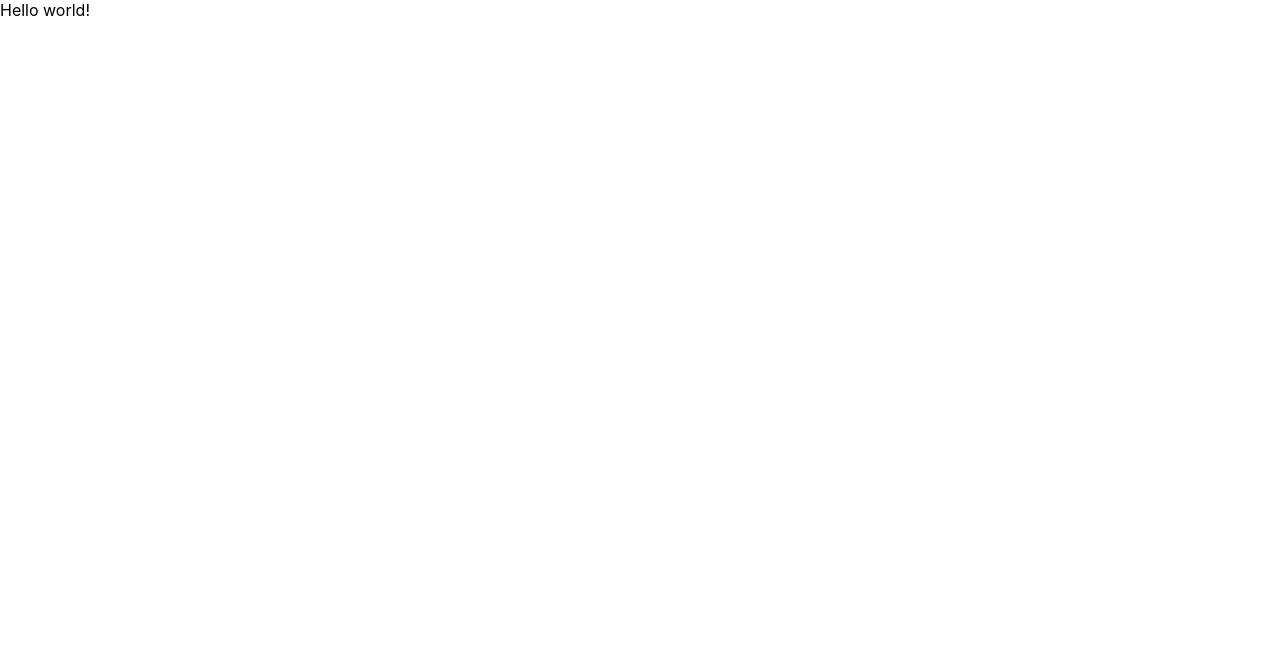
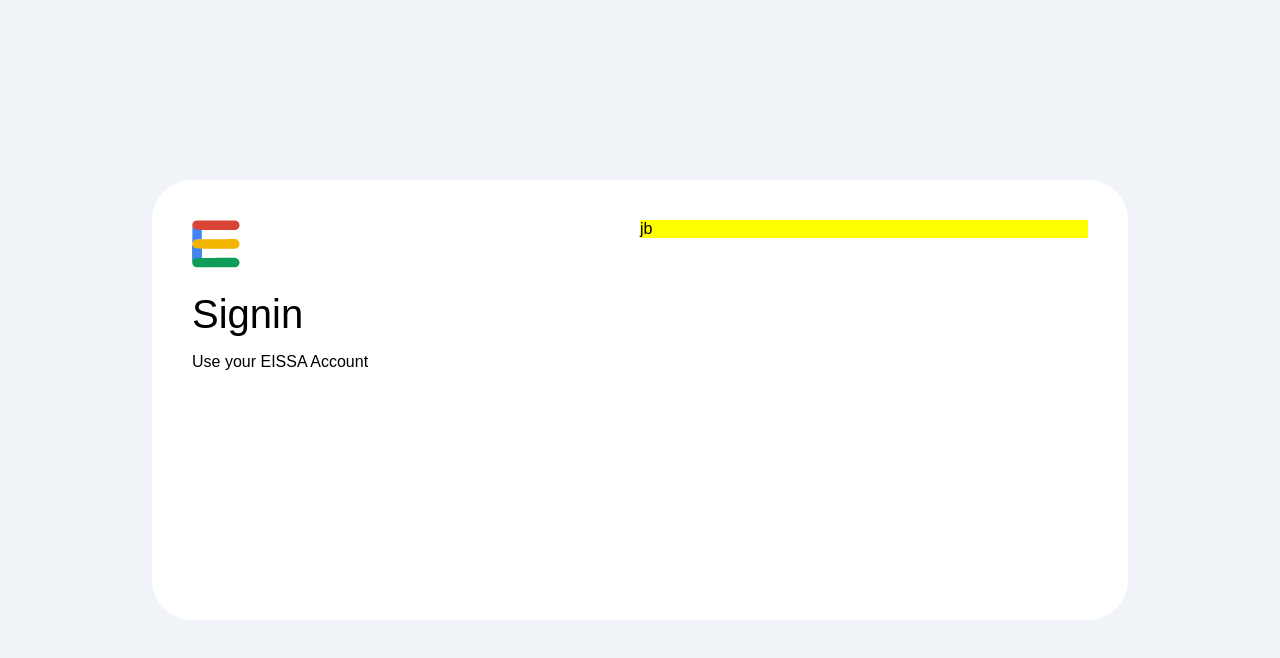
Before and after one commit to E-I-S-S-A/eissa-accounts, a React (Create React App) app: page / in a window 1280 px wide. Shown: the top 658 px of the page. Built offline with nearby package versions, Linux system fonts and the light colour scheme.

Commit message:
feat: basic auth ui

```diff
--- a/src/App.tsx
+++ b/src/App.tsx
@@ -4,11 +4,12 @@ import {
   createBrowserRouter,
   RouterProvider,
 } from "react-router-dom";
+import Auth from './pages/Auth/Auth';
 
 const router = createBrowserRouter([
   {
     path: "/",
-    element: <div>Hello world!</div>,
+    element: <Auth/>,
   },
 ]);
 
--- a/src/index.css
+++ b/src/index.css
@@ -1,8 +1,6 @@
 body {
   margin: 0;
-  font-family: -apple-system, BlinkMacSystemFont, 'Segoe UI', 'Roboto', 'Oxygen',
-    'Ubuntu', 'Cantarell', 'Fira Sans', 'Droid Sans', 'Helvetica Neue',
-    sans-serif;
+  font-family: sans-serif;
   -webkit-font-smoothing: antialiased;
   -moz-osx-font-smoothing: grayscale;
 }
@@ -11,3 +9,9 @@ code {
   font-family: source-code-pro, Menlo, Monaco, Consolas, 'Courier New',
     monospace;
 }
+
+
+:root{
+  --background-color-1: rgba(240,244,249,255);
+  --background-color-2: white;
+}
--- /dev/null
+++ b/src/pages/Auth/Auth.module.css
@@ -0,0 +1,50 @@
+.main_container {
+    background-color: var(--background-color-1);
+    height: 100dvh;
+    display: flex;
+    align-items: center;
+    justify-content: center;
+}
+
+.content {
+    background-color: var(--background-color-2);
+    border-radius: 40px;
+    padding: 40px;
+    display: flex;
+    flex-direction: row;
+    justify-content: space-between;
+    gap: 2rem;
+    width: 70%;
+    min-height: 45%;
+}
+
+.details {
+    display: flex;
+    flex-direction: column;
+    gap:1.5rem;
+}
+
+.details .brand_logo {
+    height: 3rem;
+    width: 3rem;
+}
+
+.details p {
+    margin: 0;
+}
+
+.details .title {
+    font-size: 2.5rem;
+}
+
+.details .step_info{
+    display: flex;
+    gap: 1rem;
+    flex-direction: column;
+}
+
+.action_container {
+    background-color: yellow;
+    height: 100%;
+    width: 50%;
+}
--- a/src/pages/Auth/Auth.tsx
+++ b/src/pages/Auth/Auth.tsx
@@ -1,5 +1,21 @@
-const Auth = () =>{
+import styles from "./Auth.module.css"
+import BrandLogo from "../../assets/svg/brand-logo-curved.svg"
 
+const Auth = () => {
+    return <div className={styles.main_container}>
+        <div className={styles.content}>
+            <div className={styles.details}>
+                <img src={BrandLogo} alt="EISSA logo" className={styles.brand_logo} />
+                <div className={styles.step_info}>
+                    <p className={styles.title}>Signin</p>
+                    <p>Use your EISSA Account</p>
+                </div>
+            </div>
+            <div className={styles.action_container}>
+    jb
+            </div>
+        </div>
+    </div>
 }
 
 export default Auth;
```
Also changed, not shown: src/assets/svg/brand-logo-curved.svg (added).
